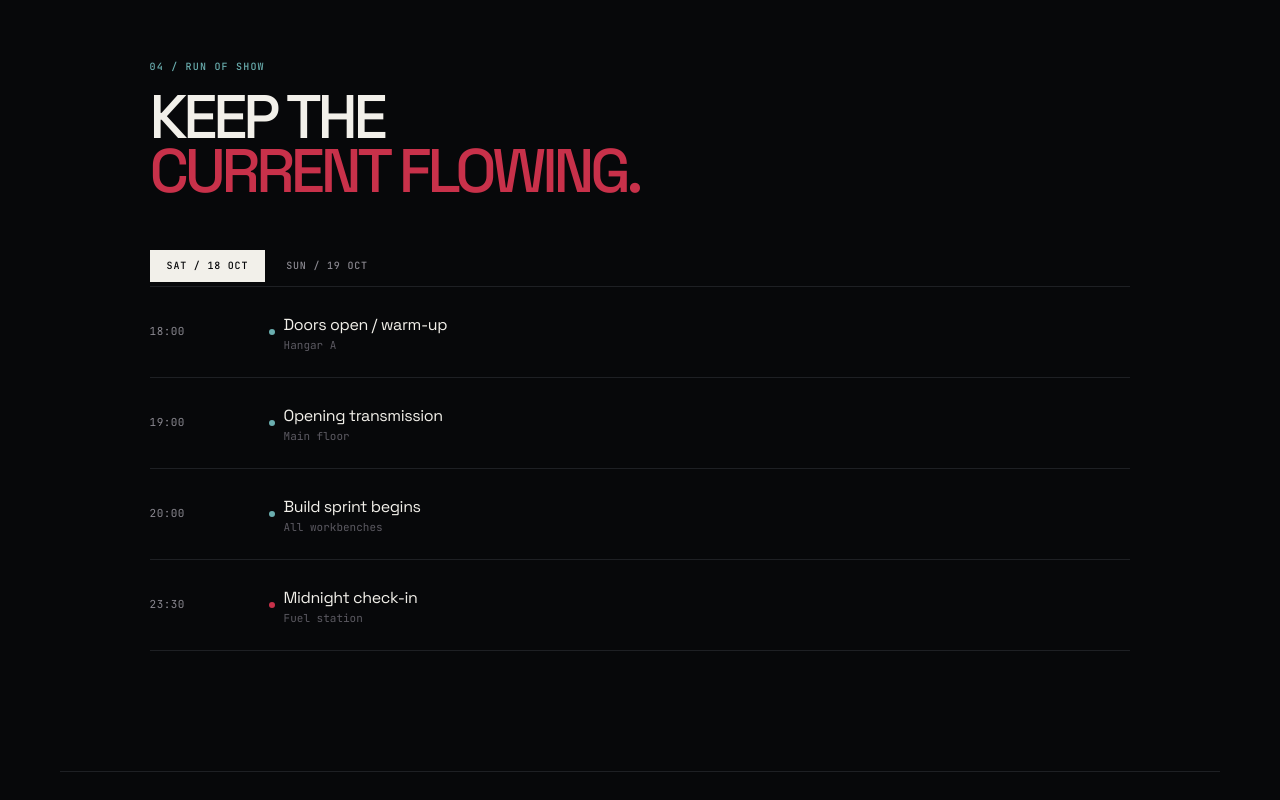
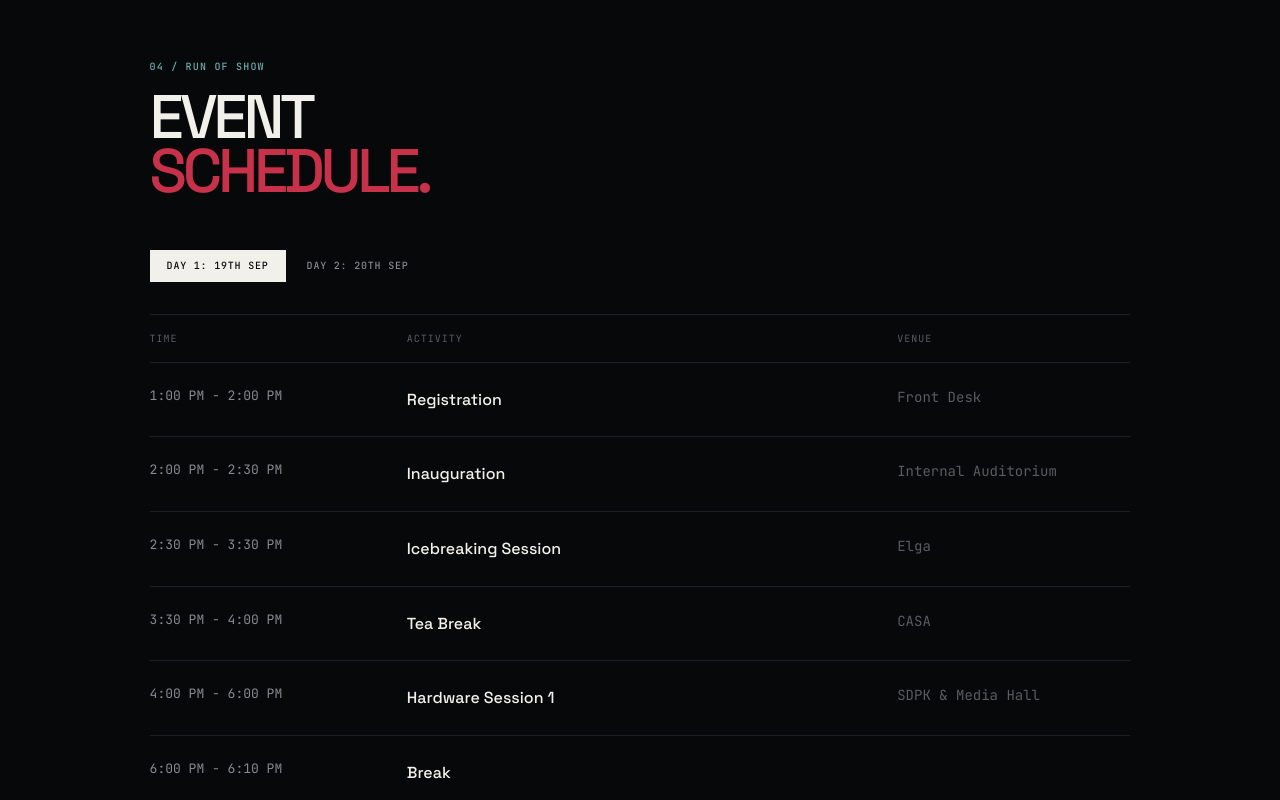
Before and after one commit to Excel2026Web/remap, a Next.js app: page / in a window 1280 px wide. Shown: the part 2500-3300 px from the top of the page. Built offline with nearby package versions, Linux system fonts and the light colour scheme.

Commit message:
feat: update schedule component with new day 1 and 2 agendas and improved layout

```diff
--- a/app/components/Schedule.tsx
+++ b/app/components/Schedule.tsx
@@ -5,20 +5,17 @@ import useScrollReveal from '../hooks/useScrollReveal';
 
 export default function Schedule() {
   useScrollReveal();
-  const [activeTab, setActiveTab] = useState<'oct18' | 'oct19'>('oct18');
+  const [activeTab, setActiveTab] = useState<'day1' | 'day2'>('day1');
 
-  // Trigger scroll reveal animations specifically inside the newly shown tab
-  const handleTabChange = (tab: 'oct18' | 'oct19') => {
+  const handleTabChange = (tab: 'day1' | 'day2') => {
     setActiveTab(tab);
 
-    // Slight delay to allow React to render the panel before re-triggering animations
     setTimeout(() => {
       const panel = document.getElementById(`panel-${tab}`);
       if (panel) {
         const entries = panel.querySelectorAll('[data-animate="timeline"]');
         entries.forEach((entry) => {
           entry.classList.remove('is-visible');
-          // Force reflow
           void (entry as HTMLElement).offsetWidth;
           entry.classList.add('is-visible');
         });
@@ -26,17 +23,68 @@ export default function Schedule() {
     }, 20);
   };
 
+  const day1Schedule = [
+    { time: '1:00 PM - 2:00 PM', activity: 'Registration', venue: 'Front Desk' },
+    { time: '2:00 PM - 2:30 PM', activity: 'Inauguration', venue: 'Internal Auditorium' },
+    { time: '2:30 PM - 3:30 PM', activity: 'Icebreaking Session', venue: 'Elga' },
+    { time: '3:30 PM - 4:00 PM', activity: 'Tea Break', venue: 'CASA' },
+    { time: '4:00 PM - 6:00 PM', activity: 'Hardware Session 1', venue: 'SDPK & Media Hall' },
+    { time: '6:00 PM - 6:10 PM', activity: 'Break', venue: '' },
+    { time: '6:10 PM - 7:30 PM', activity: 'CAD Session 1', venue: 'SDPK & Media Hall' },
+    { time: '7:30 PM - 7:30 PM', activity: 'Break', venue: '' },
+    { time: '7:30 PM - 9:30 PM', activity: 'Hardware Session 2', venue: 'SDPK & Media Hall' },
+    { time: '9:30 PM - 11:30 PM', activity: 'Bharatham / Cultural Activities & Dinner', venue: 'Amphitheatre, Rooms 210 & 209' },
+    { time: '11:30 PM - 12:00 AM', activity: 'CAD Session 2', venue: 'SDPK & Media Hall' },
+  ];
+
+  const day2Schedule = [
+    { time: '12:00 AM - 1:00 AM', activity: 'CAD Session 3', venue: 'SDPK & Media Hall' },
+    { time: '1:00 AM - 1:10 AM', activity: 'Break', venue: '' },
+    { time: '1:10 AM - 3:00 AM', activity: 'Hardware Session 3', venue: 'SDPK & Media Hall' },
+    { time: '3:00 AM - 5:00 AM', activity: 'Break, Jamming & Fun Games', venue: 'Amphitheatre' },
+    { time: '5:00 AM - 7:30 AM', activity: 'Project Building Session', venue: 'SDPK & Media Hall' },
+    { time: '7:30 AM - 8:30 AM', activity: 'Breakfast', venue: 'Rooms 210 & 209' },
+    { time: '8:30 AM - 10:00 AM', activity: 'Project Building Session', venue: 'SDPK & Media Hall' },
+    { time: '10:00 AM - 12:00 PM', activity: 'Batch 1 - Industrial Visit (KSUM)\nBatch 2 - Project Building', venue: 'KSUM\nMedia Hall' },
+    { time: '12:00 PM - 1:30 PM', activity: 'Lunch Break', venue: 'Rooms 210 & 209' },
+    { time: '1:30 PM - 2:50 PM', activity: 'Batch 2 - Industrial Visit (KSUM)\nBatch 1 - Project Building', venue: 'KSUM\nSDPK' },
+    { time: '2:50 PM - 3:00 PM', activity: 'Wrap Up', venue: 'Front Desk' },
+  ];
+
+  const renderSchedule = (schedule: typeof day1Schedule) => (
+    <div className="w-full flex flex-col">
+      <div className="hidden md:grid grid-cols-[1fr_2fr_1fr] gap-[24px] py-[16px] border-b border-rule text-dim font-mono text-[10px] uppercase tracking-[0.1em]">
+        <div>Time</div>
+        <div>Activity</div>
+        <div>Venue</div>
+      </div>
+      {schedule.map((item, i) => (
+        <div key={i} className="grid grid-cols-1 md:grid-cols-[1fr_2fr_1fr] gap-[8px] md:gap-[24px] py-[24px] border-b border-rule transition-colors duration-200 hover:bg-surface/30" data-animate="timeline" data-delay={Math.min(i, 5)}>
+          <div className="text-muted font-mono font-normal text-[12px] md:text-[13px] leading-snug whitespace-nowrap">
+            {item.time}
+          </div>
+          <div className="text-paper text-[15px] md:text-[16px] leading-[1.6] whitespace-pre-line font-medium">
+            {item.activity}
+          </div>
+          <div className="text-dim text-[13px] md:text-[14px] whitespace-pre-line mt-[4px] md:mt-0 font-mono">
+            {item.venue}
+          </div>
+        </div>
+      ))}
+    </div>
+  );
+
   return (
     <section id="schedule" className="max-w-[1160px] mx-auto px-[24px] md:px-[5vw] lg:px-[7vw] py-[80px] lg:py-[120px] border-t border-rule" aria-labelledby="schedule-heading">
       <div className="mb-[52px]">
         <div className="text-teal font-mono font-medium text-[10px] leading-none tracking-[0.12em] uppercase mb-[18px]" data-animate="tag">04 / RUN OF SHOW</div>
         <h2 id="schedule-heading" className="max-w-[680px] text-[clamp(40px,4.8vw,70px)] font-medium leading-[0.88] tracking-[-0.07em] uppercase" data-animate="mask" data-delay="1">
-          KEEP THE<br /><span className="text-accent">CURRENT FLOWING.</span>
+          EVENT<br /><span className="text-accent">SCHEDULE.</span>
         </h2>
       </div>
 
       <div
-        className="flex gap-[4px] mb-[4px]"
+        className="flex gap-[4px] mb-[32px]"
         role="tablist"
         aria-label="Event schedule by day"
         data-animate="fade"
@@ -44,108 +92,52 @@ export default function Schedule() {
       >
         <button
           className={`px-[16px] py-[10px] border font-mono font-medium text-[10px] leading-none tracking-[0.08em] uppercase transition-colors duration-200 ${
-            activeTab === 'oct18'
+            activeTab === 'day1'
               ? 'bg-paper text-ink border-paper'
               : 'bg-transparent text-muted border-transparent hover:text-paper hover:border-rule'
           }`}
           role="tab"
-          id="tab-oct18"
-          aria-selected={activeTab === 'oct18'}
-          aria-controls="panel-oct18"
-          onClick={() => handleTabChange('oct18')}
-          tabIndex={activeTab === 'oct18' ? 0 : -1}
-        >SAT / 18 OCT</button>
+          id="tab-day1"
+          aria-selected={activeTab === 'day1'}
+          aria-controls="panel-day1"
+          onClick={() => handleTabChange('day1')}
+          tabIndex={activeTab === 'day1' ? 0 : -1}
+        >DAY 1: 19th Sep</button>
 
         <button
           className={`px-[16px] py-[10px] border font-mono font-medium text-[10px] leading-none tracking-[0.08em] uppercase transition-colors duration-200 ${
-            activeTab === 'oct19'
+            activeTab === 'day2'
               ? 'bg-paper text-ink border-paper'
               : 'bg-transparent text-muted border-transparent hover:text-paper hover:border-rule'
           }`}
           role="tab"
-          id="tab-oct19"
-          aria-selected={activeTab === 'oct19'}
-          aria-controls="panel-oct19"
-          onClick={() => handleTabChange('oct19')}
-          tabIndex={activeTab === 'oct19' ? 0 : -1}
-        >SUN / 19 OCT</button>
+          id="tab-day2"
+          aria-selected={activeTab === 'day2'}
+          aria-controls="panel-day2"
+          onClick={() => handleTabChange('day2')}
+          tabIndex={activeTab === 'day2' ? 0 : -1}
+        >DAY 2: 20th Sep</button>
       </div>
 
-      <div className="relative">
-        {/* OCT 18 PANEL */}
+      <div className="relative border-t border-rule">
         <div
-          className={`border-t border-rule ${activeTab !== 'oct18' ? 'hidden' : ''}`}
-          id="panel-oct18"
+          className={activeTab !== 'day1' ? 'hidden' : ''}
+          id="panel-day1"
           role="tabpanel"
-          aria-labelledby="tab-oct18"
-          hidden={activeTab !== 'oct18'}
+          aria-labelledby="tab-day1"
+          hidden={activeTab !== 'day1'}
         >
-          <div className="grid grid-cols-[110px_24px_1fr] items-center py-[26px] border-b border-rule gap-0 transition-colors duration-200" data-animate="timeline" data-delay="0">
-            <time dateTime="2026-10-18T18:00" className="text-muted font-mono font-normal text-[11px] leading-none tracking-[0.04em]">18:00</time>
-            <span className="w-[6px] h-[6px] rounded-full bg-teal justify-self-center" aria-hidden="true"></span>
-            <div>
-              <h3 className="text-[16px] font-normal tracking-[-0.025em] text-paper">Doors open / warm-up</h3>
-              <p className="mt-[3px] text-dim font-mono font-normal text-[11px] leading-none">Hangar A</p>
-            </div>
-          </div>
-          <div className="grid grid-cols-[110px_24px_1fr] items-center py-[26px] border-b border-rule gap-0 transition-colors duration-200" data-animate="timeline" data-delay="1">
-            <time dateTime="2026-10-18T19:00" className="text-muted font-mono font-normal text-[11px] leading-none tracking-[0.04em]">19:00</time>
-            <span className="w-[6px] h-[6px] rounded-full bg-teal justify-self-center" aria-hidden="true"></span>
-            <div>
-              <h3 className="text-[16px] font-normal tracking-[-0.025em] text-paper">Opening transmission</h3>
-              <p className="mt-[3px] text-dim font-mono font-normal text-[11px] leading-none">Main floor</p>
-            </div>
-          </div>
-          <div className="grid grid-cols-[110px_24px_1fr] items-center py-[26px] border-b border-rule gap-0 transition-colors duration-200" data-animate="timeline" data-delay="2">
-            <time dateTime="2026-10-18T20:00" className="text-muted font-mono font-normal text-[11px] leading-none tracking-[0.04em]">20:00</time>
-            <span className="w-[6px] h-[6px] rounded-full bg-teal justify-self-center" aria-hidden="true"></span>
-            <div>
-              <h3 className="text-[16px] font-normal tracking-[-0.025em] text-paper">Build sprint begins</h3>
-              <p className="mt-[3px] text-dim font-mono font-normal text-[11px] leading-none">All workbenches</p>
-            </div>
-          </div>
-          <div className="grid grid-cols-[110px_24px_1fr] items-center py-[26px] border-b border-rule gap-0 transition-colors duration-200" data-animate="timeline" data-delay="3">
-            <time dateTime="2026-10-18T23:30" className="text-muted font-mono font-normal text-[11px] leading-none tracking-[0.04em]">23:30</time>
-            <span className="w-[6px] h-[6px] rounded-full bg-accent justify-self-center" aria-hidden="true"></span>
-            <div>
-              <h3 className="text-[16px] font-normal tracking-[-0.025em] text-paper">Midnight check-in</h3>
-              <p className="mt-[3px] text-dim font-mono font-normal text-[11px] leading-none">Fuel station</p>
-            </div>
-          </div>
+          {renderSchedule(day1Schedule)}
         </div>
 
-        {/* OCT 19 PANEL */}
         <div
-          className={`border-t border-rule ${activeTab !== 'oct19' ? 'hidden' : ''}`}
-          id="panel-oct19"
+          className={activeTab !== 'day2' ? 'hidden' : ''}
+          id="panel-day2"
           role="tabpanel"
-          aria-labelledby="tab-oct19"
-          hidden={activeTab !== 'oct19'}
+          aria-labelledby="tab-day2"
+          hidden={activeTab !== 'day2'}
         >
-          <div className="grid grid-cols-[110px_24px_1fr] items-center py-[26px] border-b border-rule gap-0 transition-colors duration-200" data-animate="timeline" data-delay="0">
-            <time dateTime="2026-10-19T01:00" className="text-muted font-mono font-normal text-[11px] leading-none tracking-[0.04em]">01:00</time>
-            <span className="w-[6px] h-[6px] rounded-full bg-teal justify-self-center" aria-hidden="true"></span>
-            <div>
-              <h3 className="text-[16px] font-normal tracking-[-0.025em] text-paper">Debugging hours</h3>
-              <p className="mt-[3px] text-dim font-mono font-normal text-[11px] leading-none">All workbenches</p>
-            </div>
-          </div>
-          <div className="grid grid-cols-[110px_24px_1fr] items-center py-[26px] border-b border-rule gap-0 transition-colors duration-200" data-animate="timeline" data-delay="1">
-            <time dateTime="2026-10-19T06:00" className="text-muted font-mono font-normal text-[11px] leading-none tracking-[0.04em]">06:00</time>
-            <span className="w-[6px] h-[6px] rounded-full bg-teal justify-self-center" aria-hidden="true"></span>
-            <div>
-              <h3 className="text-[16px] font-normal tracking-[-0.025em] text-paper">Tools down</h3>
-              <p className="mt-[3px] text-dim font-mono font-normal text-[11px] leading-none">Main floor</p>
-            </div>
-          </div>
-          <div className="grid grid-cols-[110px_24px_1fr] items-center py-[26px] border-b border-rule gap-0 transition-colors duration-200" data-animate="timeline" data-delay="2">
-            <time dateTime="2026-10-19T07:00" className="text-muted font-mono font-normal text-[11px] leading-none tracking-[0.04em]">07:00</time>
-            <span className="w-[6px] h-[6px] rounded-full bg-accent justify-self-center" aria-hidden="true"></span>
-            <div>
-              <h3 className="text-[16px] font-normal tracking-[-0.025em] text-paper">Show &amp; tell</h3>
-              <p className="mt-[3px] text-dim font-mono font-normal text-[11px] leading-none">Demo stage</p>
-            </div>
-          </div>
+          {renderSchedule(day2Schedule)}
         </div>
       </div>
     </section>
```
